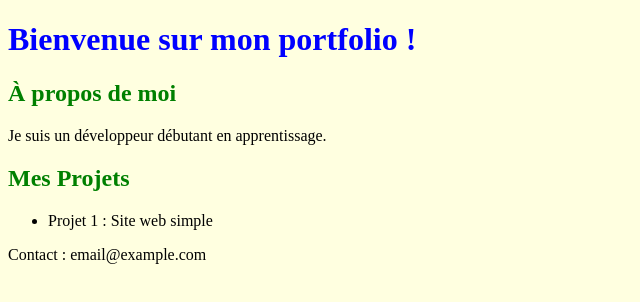
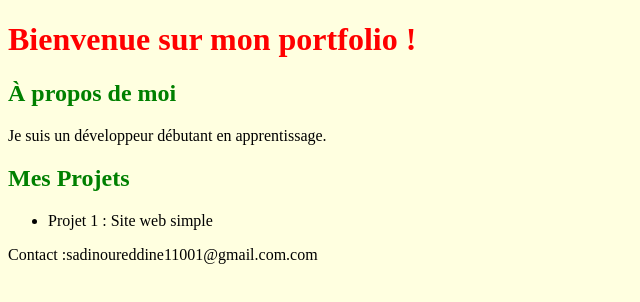
Before and after one commit to sadinoureddine1/mon-portfolio, a plain HTML site: page index.html in a window 1280 px wide. Shown: the whole page, without its empty margins (0-640 px from the left). Drawn offline with Linux system fonts and the light colour scheme.

Commit message:
Team changes: red color and index update

```diff
--- a/index.html
+++ b/index.html
@@ -18,7 +18,7 @@
     </ul>
 </section>
 <footer>
-    <p>Contact : email@example.com</p>
+    <p>Contact :sadinoureddine11001@gmail.com.com</p>
 </footer>
 </body>
 </html>
--- a/styles.css
+++ b/styles.css
@@ -3,7 +3,7 @@ body {
 }
 
 h1 {
-    color: blue;
+    color: red;
 }
 
 h2 {
```
